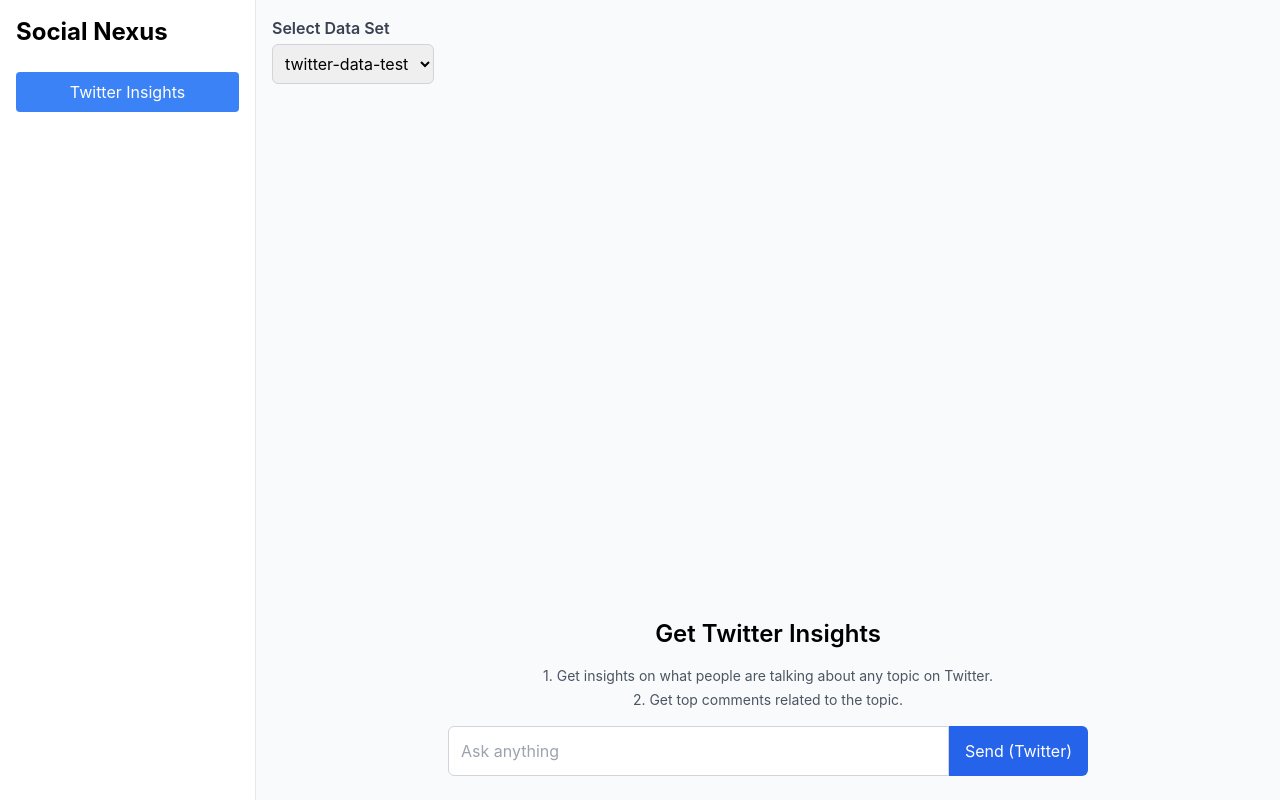
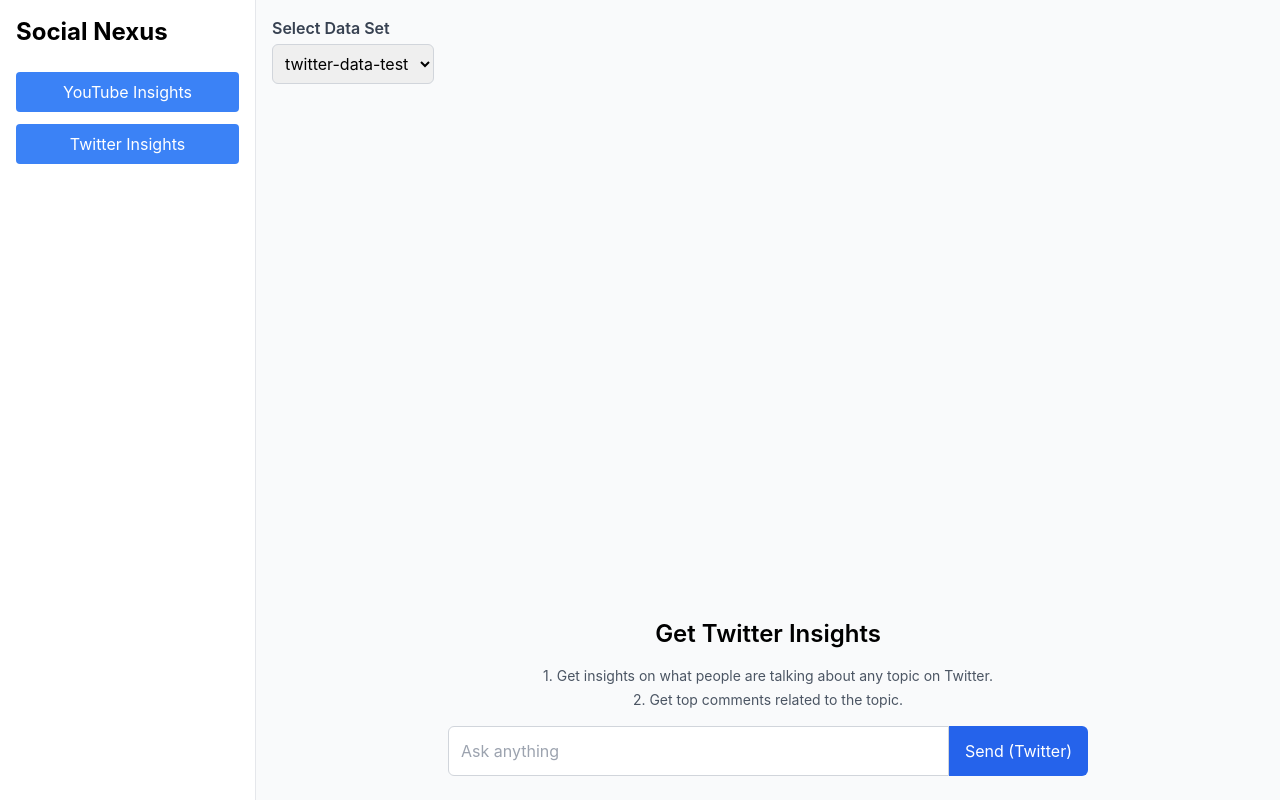
Before and after one commit to Atulya1/social-nexus-ui, a React (Create React App) app: page / in a window 1280 px wide. Built offline with nearby package versions, Linux system fonts and the light colour scheme.

Commit message:
social nexus ui with youtube support

```diff
--- a/src/components/Sidebar.jsx
+++ b/src/components/Sidebar.jsx
@@ -10,12 +10,12 @@
     return (
         <div className="w-64 bg-white shadow-md border-r border-gray-200 flex flex-col p-4">
             <h1 className="text-2xl font-bold mb-6">Social Nexus</h1>
-            {/*<button*/}
-            {/*    className="bg-blue-500 text-white px-4 py-2 rounded mb-3 hover:bg-blue-600"*/}
-            {/*    onClick={handleYoutubeClick}*/}
-            {/*>*/}
-            {/*    YouTube Insights*/}
-            {/*</button>*/}
+            <button
+                className="bg-blue-500 text-white px-4 py-2 rounded mb-3 hover:bg-blue-600"
+                onClick={handleYoutubeClick}
+            >
+                YouTube Insights
+            </button>
             <button
                 className="bg-blue-500 text-white px-4 py-2 rounded hover:bg-blue-600"
                 onClick={() => setMode('twitter')}
```
